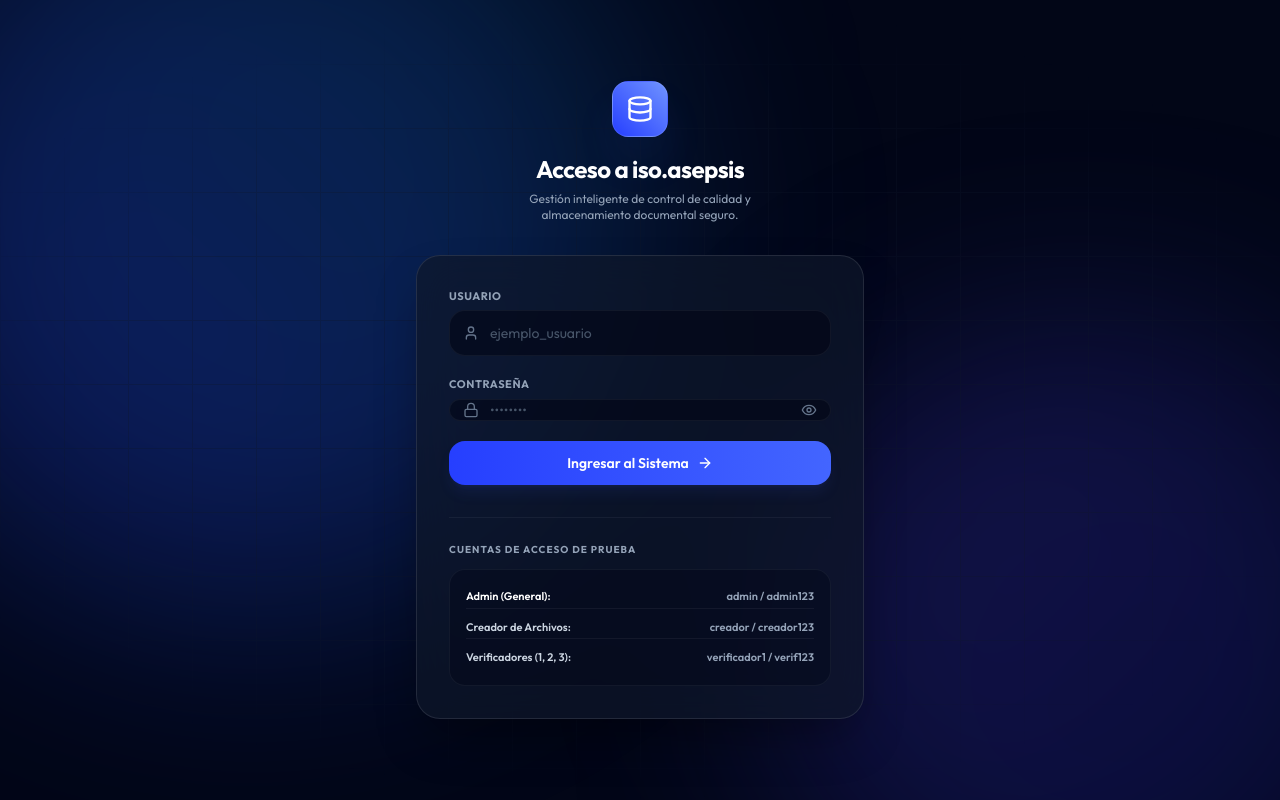
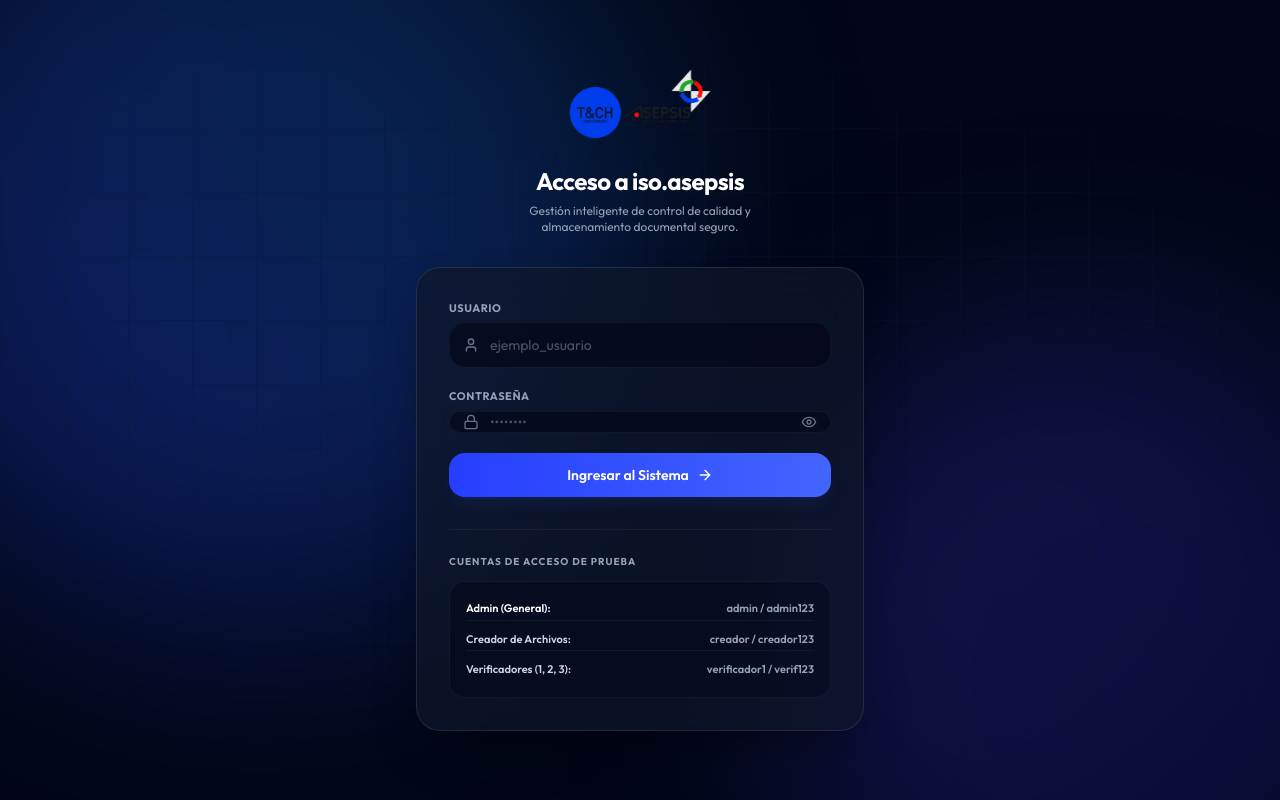
Before and after one commit to asepsis-systems/iso.asepsis, a Next.js app: page /login in a window 1280 px wide. Built offline with nearby package versions, Linux system fonts and the light colour scheme.

Commit message:
style: replace database icon with custom logo in login page

```diff
--- a/src/app/login/page.tsx
+++ b/src/app/login/page.tsx
@@ -56,10 +56,11 @@
       <div className="w-full max-w-md z-10">
         {/* Logo and branding */}
         <div className="flex flex-col items-center mb-8 text-center animate-in fade-in slide-in-from-top-4 duration-500">
-          <div className="w-14 h-14 rounded-2xl bg-gradient-to-tr from-brand-600 to-brand-400 flex items-center justify-center shadow-2xl shadow-brand-500/20 mb-4 border border-white/10 relative group">
-            <Database className="w-7 h-7 text-white transition-transform group-hover:scale-110 duration-300" />
-            <span className="absolute inset-0 rounded-2xl bg-white/10 opacity-0 group-hover:opacity-100 transition-opacity duration-300" />
-          </div>
+          <img
+            src="/logosinfondo.png"
+            alt="iso.asepsis logo"
+            className="h-20 w-auto mb-4 object-contain"
+          />
           <h1 className="text-2xl font-bold text-white tracking-tight">Acceso a iso.asepsis</h1>
           <p className="text-xs text-slate-400 mt-1.5 max-w-[280px]">
             Gestión inteligente de control de calidad y almacenamiento documental seguro.
```
Also changed, not shown: public/logosinfondo.png (added).
